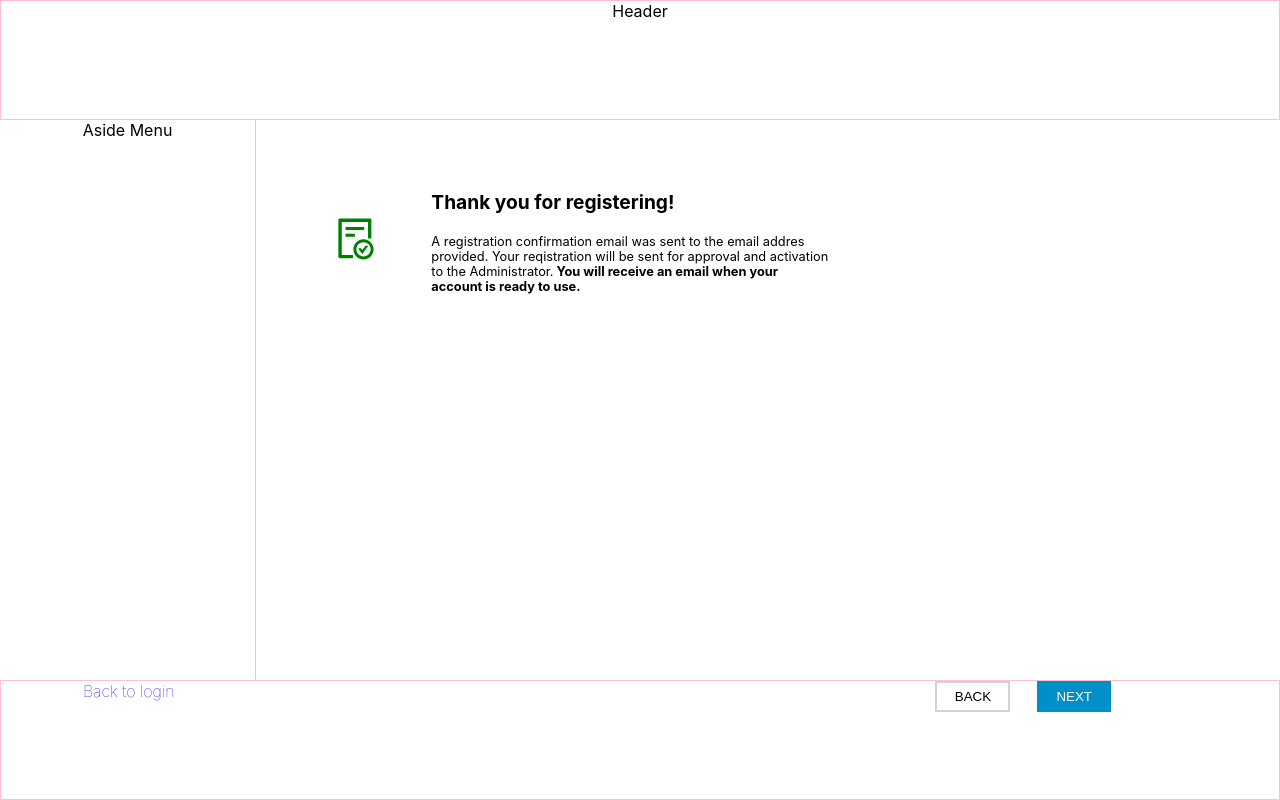
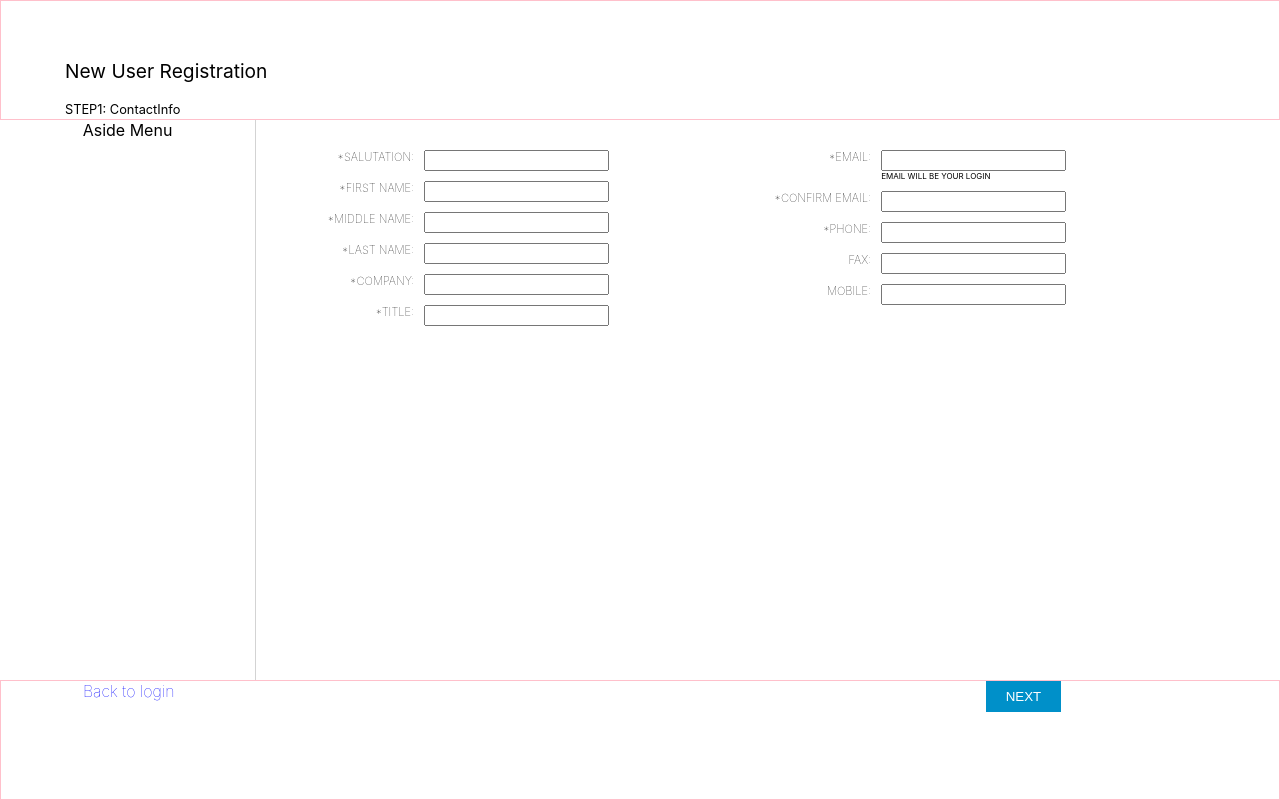
Before and after one commit to DiamondDigger/registration_wizard_form, a React (Create React App) app: page / in a window 1280 px wide. Built offline with nearby package versions, Linux system fonts and the light colour scheme.

Commit message:
change styles. add state

```diff
--- a/src/components/ButtonsSection.jsx
+++ b/src/components/ButtonsSection.jsx
@@ -7,18 +7,28 @@ import {
   Link,
 } from "../styles/StyledButtonsSection";
 
-const ButtonsSection = () => {
+const ButtonsSection = ({ next, back, step }) => {
   return (
     <Wrapper>
       <LinkWrapper>
         <Link>Back to login</Link>
       </LinkWrapper>
-      <ButtonsWrapper>
-        <Button className="back">BACK</Button>
-        <Button className="next" primary>
-          NEXT
-        </Button>
-      </ButtonsWrapper>
+      {step === 1 ? (
+        <ButtonsWrapper>
+          <Button className="next" primary onClick={next}>
+            NEXT
+          </Button>
+        </ButtonsWrapper>
+      ) : (
+        <ButtonsWrapper>
+          <Button className="back" onClick={back}>
+            BACK
+          </Button>
+          <Button className="next" primary onClick={next}>
+            NEXT
+          </Button>
+        </ButtonsWrapper>
+      )}
     </Wrapper>
   );
 };
--- a/src/components/FormComposition.jsx
+++ b/src/components/FormComposition.jsx
@@ -6,17 +6,47 @@ import { Wrapper } from "../styles/StyledFormComposition";
 
 const FormComposition = () => {
   const initialState = {
-    step: 0,
-    data: {},
+    step: 1,
+
+    salutation: "",
+    first_name: "",
+    middle_name: "",
+    last_name: "",
+    company: "",
+    title: "",
+    email: "",
+    phone: "",
+    fax: "",
+    mobile: "",
   };
 
   const [state, setState] = useState(initialState);
 
+  const next = () =>
+    setState((prev) => ({
+      ...prev,
+      step: step + 1,
+    }));
+  const back = () =>
+    setState((prev) => ({
+      ...prev,
+      step: step - 1,
+    }));
+  const { step } = state;
+
+  const handleInput = (input) => (e) => {
+    setState((prev) => ({
+      ...prev,
+      [input]: e.target.value,
+    }));
+    console.log("STATE", state);
+  };
+
   return (
     <Wrapper>
-      <Header />
-      <FormContainer />
-      <ButtonsSection />
+      <Header step={step} />
+      <FormContainer state={state} handleInput={handleInput} />
+      <ButtonsSection next={next} back={back} step={step} />
     </Wrapper>
   );
 };
--- a/src/components/FormContainer.jsx
+++ b/src/components/FormContainer.jsx
@@ -2,11 +2,11 @@ import React from "react";
 import AsideMenu from "./AsideMenu";
 import StepSection from "./StepSection";
 
-const FormContainer = () => {
+const FormContainer = ({ state, handleInput }) => {
   return (
     <>
       <AsideMenu />
-      <StepSection />
+      <StepSection state={state} handleInput={handleInput} />
     </>
   );
 };
--- a/src/components/Header.jsx
+++ b/src/components/Header.jsx
@@ -1,8 +1,16 @@
 import React from "react";
-import { Wrapper } from "../styles/StyledHeader";
+import { Wrapper, HeaderInfo, StepInfo } from "../styles/StyledHeader";
+import { Step } from "./StepHelper";
 
-const Header = () => {
-  return <Wrapper>Header</Wrapper>;
+const Header = ({ step }) => {
+  return (
+    <Wrapper>
+      <HeaderInfo>New User Registration</HeaderInfo>
+      <StepInfo>
+        STEP{step}: {Step[step]}
+      </StepInfo>
+    </Wrapper>
+  );
 };
 
 export default Header;
--- /dev/null
+++ b/src/components/StepHelper.js
@@ -0,0 +1 @@
+export const Step = ["", "ContactInfo", "Areas", "Completed"];
--- a/src/components/StepSection.jsx
+++ b/src/components/StepSection.jsx
@@ -3,12 +3,12 @@ import Areas from "./Steps/Areas";
 import ContactInfo from "./Steps/ContactInfo";
 import Completed from "./Steps/Completed";
 
-const StepSection = () => {
+const StepSection = ({ state, handleInput }) => {
   return (
     <div>
       {/* <Areas /> */}
-      {/* <ContactInfo /> */}
-      <Completed />
+      <ContactInfo state={state} handleIput={handleInput} />
+      {/* <Completed /> */}
     </div>
   );
 };
--- a/src/components/Steps/ContactInfo.jsx
+++ b/src/components/Steps/ContactInfo.jsx
@@ -11,7 +11,7 @@ import {
   StyledP,
 } from "../../styles/StyledContactInfo";
 
-const ContactInfo = () => {
+const ContactInfo = ({ state, handleIput }) => {
   return (
     <Wrapper>
       <SectionOne>
@@ -59,7 +59,14 @@ const ContactInfo = () => {
             <StyledLabel htmlFor="last_name">*Last Name:</StyledLabel>
           </LabelWrapper>
           <FieldWrapper>
-            <StyledInput type="text" id="last_name" name="last_name" required />
+            <StyledInput
+              type="text"
+              id="last_name"
+              name="last_name"
+              required
+              onChange={handleIput}
+              value={state.name}
+            />
           </FieldWrapper>
         </InputWrapper>
         <InputWrapper>
@@ -67,7 +74,14 @@ const ContactInfo = () => {
             <StyledLabel htmlFor="company">*Company:</StyledLabel>
           </LabelWrapper>
           <FieldWrapper>
-            <StyledInput type="text" id="company" name="company" required />
+            <StyledInput
+              type="text"
+              id="company"
+              name="company"
+              required
+              onChange={handleIput}
+              value={state.name}
+            />
           </FieldWrapper>
         </InputWrapper>
         <InputWrapper>
@@ -75,7 +89,14 @@ const ContactInfo = () => {
             <StyledLabel htmlFor="title">*Title:</StyledLabel>
           </LabelWrapper>
           <FieldWrapper>
-            <StyledInput type="text" id="title" name="title" required />
+            <StyledInput
+              type="text"
+              id="title"
+              name="title"
+              required
+              onChange={handleIput}
+              value={state.name}
+            />
           </FieldWrapper>
         </InputWrapper>
       </SectionOne>
@@ -85,7 +106,14 @@ const ContactInfo = () => {
             <StyledLabel htmlFor="email">*Email:</StyledLabel>
           </LabelWrapper>
           <FieldWrapper>
-            <StyledInput type="email" id="email" name="email" required />
+            <StyledInput
+              type="email"
+              id="email"
+              name="email"
+              required
+              onChange={handleIput}
+              value={state.name}
+            />
             <StyledP>Email will be your login</StyledP>
           </FieldWrapper>
         </InputWrapper>
@@ -99,6 +127,8 @@ const ContactInfo = () => {
               id="confirm_email"
               name="confirm_email"
               required
+              onChange={handleIput}
+              value={state.name}
             />
           </FieldWrapper>
         </InputWrapper>
@@ -113,6 +143,8 @@ const ContactInfo = () => {
               name="phone"
               required
               pattern="[0-9]{3}-[0-9]{2}-[0-9]{3}"
+              onChange={handleIput}
+              value={state.name}
             />
           </FieldWrapper>
         </InputWrapper>
@@ -126,6 +158,8 @@ const ContactInfo = () => {
               id="fax"
               name="fax"
               pattern="[0-9]{3}-[0-9]{3}-[0-9]{3}"
+              onChange={handleIput}
+              value={state.name}
             />
           </FieldWrapper>
         </InputWrapper>
@@ -139,6 +173,8 @@ const ContactInfo = () => {
               id="mobile"
               name="mobile"
               pattern="[0-9]{3}-[0-9]{2}-[0-9]{3}"
+              onChange={handleIput}
+              value={state.name}
             />
           </FieldWrapper>
         </InputWrapper>
--- a/src/styles/StyledButtonsSection.js
+++ b/src/styles/StyledButtonsSection.js
@@ -19,6 +19,12 @@ export const Link = styled.a`
 
 export const ButtonsWrapper = styled.div`
   grid-area: buttons;
+
+  @media screen and (max-width: 500px) {
+    display: flex;
+    justify-content: space-around;
+    height: 25%;
+  }
 `;
 
 export const Button = styled.button`
--- a/src/styles/StyledCompleted.js
+++ b/src/styles/StyledCompleted.js
@@ -24,13 +24,9 @@ export const ConfirmWrapper = styled.div`
 `;
 
 export const Header = styled.p`
-  display: flex;
-  justify-content: flex-start;
   font-weight: bolder;
   font-size: 1.2rem;
 `;
 export const Text = styled.p`
-  /* display: flex; */
-  /* justify-content: flex-start; */
   font-size: 0.8rem;
 `;
--- a/src/styles/StyledHeader.js
+++ b/src/styles/StyledHeader.js
@@ -3,4 +3,15 @@ import styled from "styled-components";
 export const Wrapper = styled.div`
   grid-area: header;
   border: 1px solid pink;
+  text-align: left;
+  padding-left: 5%;
+  padding-top: 3%;
 `;
+
+export const HeaderInfo = styled.p`
+  font-size: 1.2rem;
+`;
+
+export const StepInfo = styled.p`
+  font-size: 0.8rem;
+`;
```
